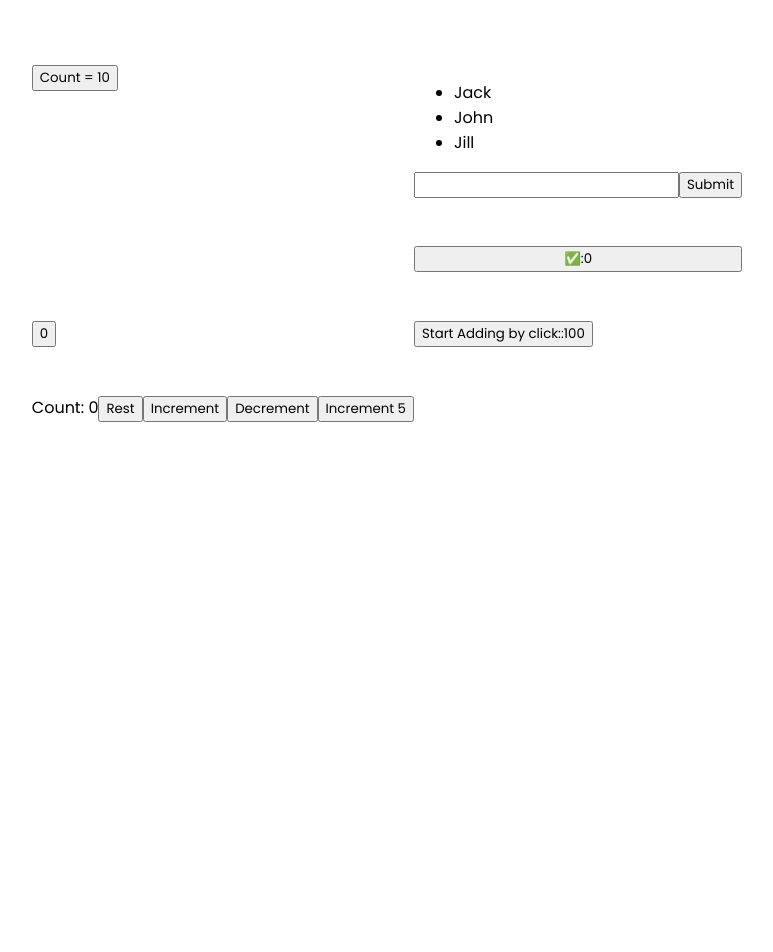
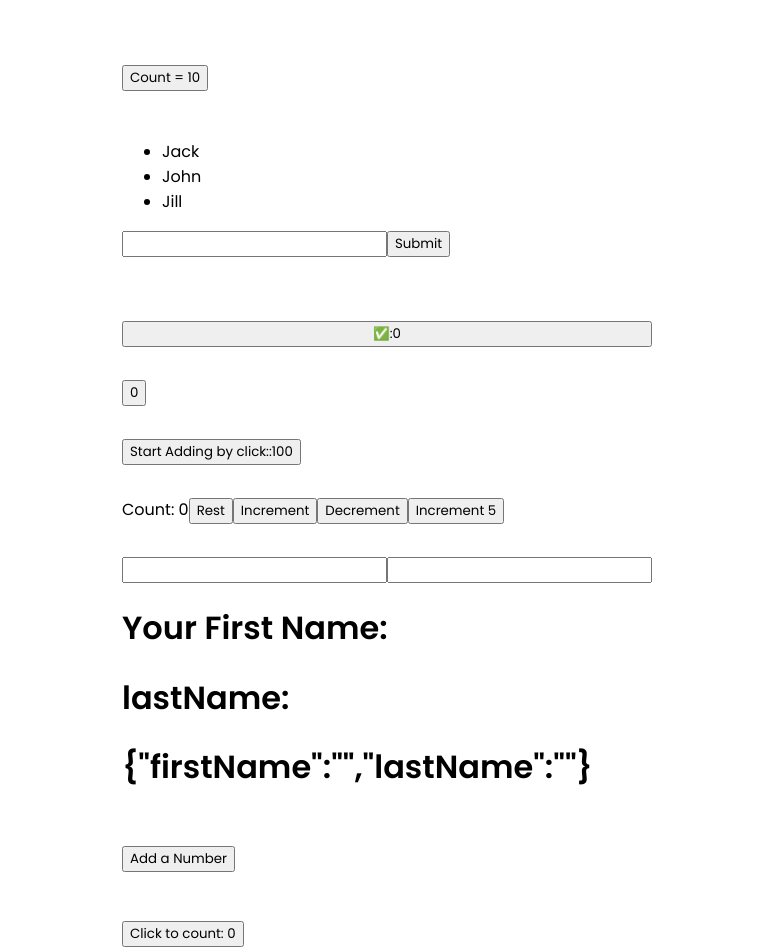
Before and after one commit to Govamarket/Usestate-mangement, a React (Create React App) app: page / in a window 1280 px wide. Shown: the top 952 px of the page, without its empty margins (253-1026 px from the left). Before the commit the page ends 800 px from the top, so only its background shows below. Built offline with nearby package versions, Linux system fonts and the light colour scheme.

Commit message:
initial commit

```diff
--- a/src/App.css
+++ b/src/App.css
@@ -11,7 +11,9 @@
 .content{
     display: grid;
     place-content: center;
-    grid-template-columns: auto auto;
+    grid-template-columns: auto;
     row-gap: 3rem;
     padding: 4rem;
+    column-gap: 2rem;
+    gap: 2rem;
 }
--- a/src/Component/Home.js
+++ b/src/Component/Home.js
@@ -3,6 +3,9 @@ import { create } from "zustand";
 import CounterAct from "./CounterAct";
 import HookCounter from "./HookCounter";
 import HookCounterTwo from "./HookCounterTwo";
+import HookCounterThree from "./HookCounterThree";
+import HookCounterFour from "./HookCounterFour";
+import HookCounterOne from "./HookCounterOne";
 // Usestate methods
 
 function NameList() {
@@ -90,6 +93,9 @@ function Home() {
       <CounterAct />
       <HookCounter />
       <HookCounterTwo />
+      <HookCounterThree />
+      <HookCounterFour />
+      <HookCounterOne />
     </div>
   );
 }
--- /dev/null
+++ b/src/Component/HookCounterFour.js
@@ -0,0 +1,30 @@
+import React, { useState } from "react";
+
+// UseState with Array
+
+const HookCounterFour = () => {
+  const [items, setItems] = useState([]);
+
+  const addItem = () => {
+    setItems([
+      ...items,
+      {
+        id: items.length,
+        value: Math.floor(Math.random() * 10) + 1,
+      },
+    ]);
+  };
+
+  return (
+    <div>
+      <button onClick={addItem}>Add a Number</button>
+      <ul>
+        {items.map((item) => (
+          <li key={item.id}>{item.value}</li>
+        ))}
+      </ul>
+    </div>
+  );
+};
+
+export default HookCounterFour;
--- /dev/null
+++ b/src/Component/HookCounterOne.js
@@ -0,0 +1,18 @@
+import React, { useState, useEffect } from "react";
+
+const HookCounterOne = () => {
+  const [count, setCount] = useState(0);
+
+  useEffect(() => {
+    document.title = `You clicked ${count} time`;
+  });
+  return (
+    <div>
+      <button onClick={() => setCount(count + 1)}>
+        Click to count: {count}
+      </button>
+    </div>
+  );
+};
+
+export default HookCounterOne;
--- /dev/null
+++ b/src/Component/HookCounterThree.js
@@ -0,0 +1,28 @@
+import React, { useState } from "react";
+
+// Using an object as state variable
+
+const HookCounterThree = () => {
+  const [name, setName] = useState({ firstName: "", lastName: "" });
+  return (
+    <div>
+      <form>
+        <input
+          type="text"
+          value={name.firstName}
+          onChange={(e) => setName({ ...name, firstName: e.target.value })}
+        />
+        <input
+          type="text"
+          value={name.lastName}
+          onChange={(e) => setName({ ...name, lastName: e.target.value })}
+        />
+        <h1>Your First Name: {name.firstName}</h1>
+        <h1>lastName: {name.lastName}</h1>
+        <h1>{JSON.stringify(name)}</h1>
+      </form>
+    </div>
+  );
+};
+
+export default HookCounterThree;
```
